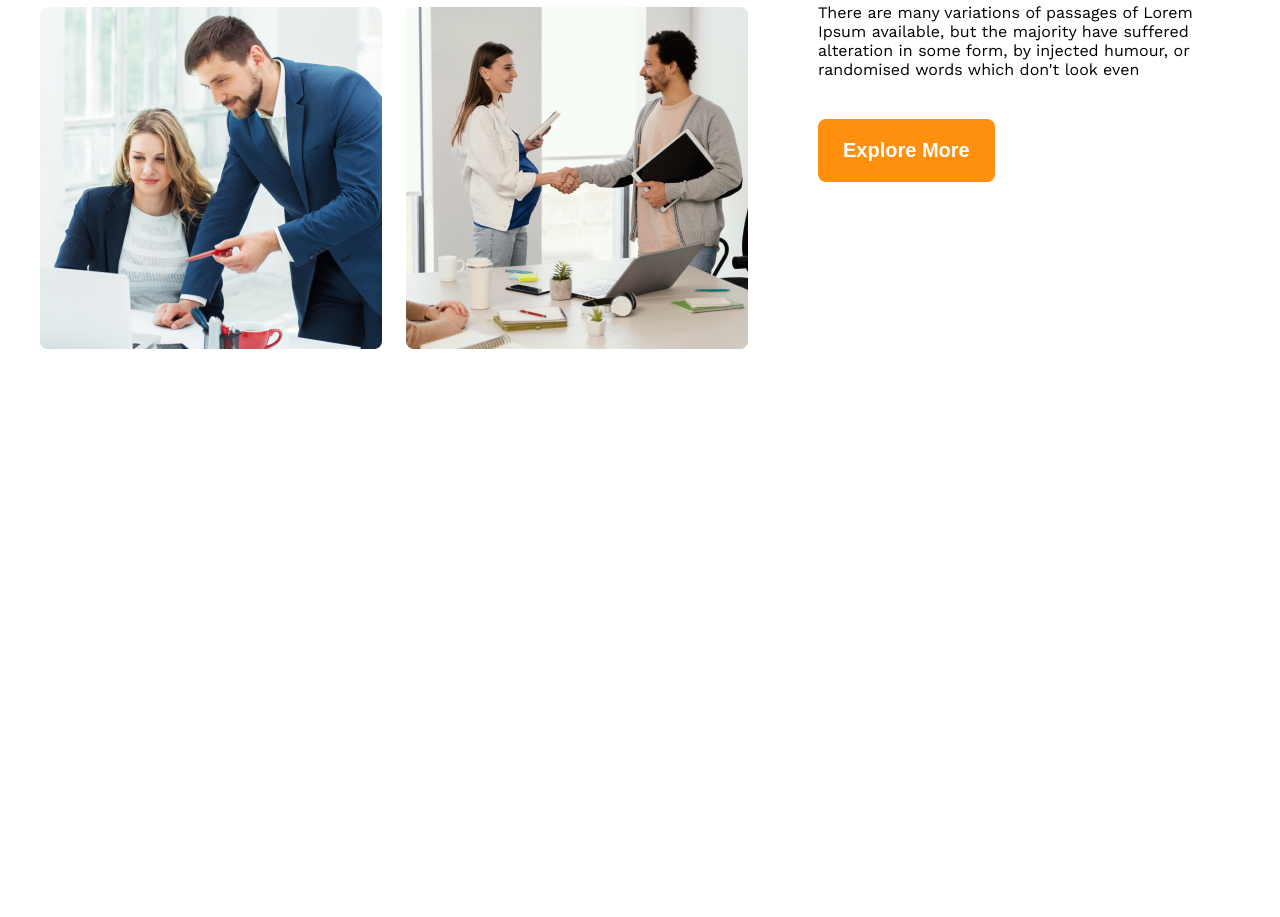
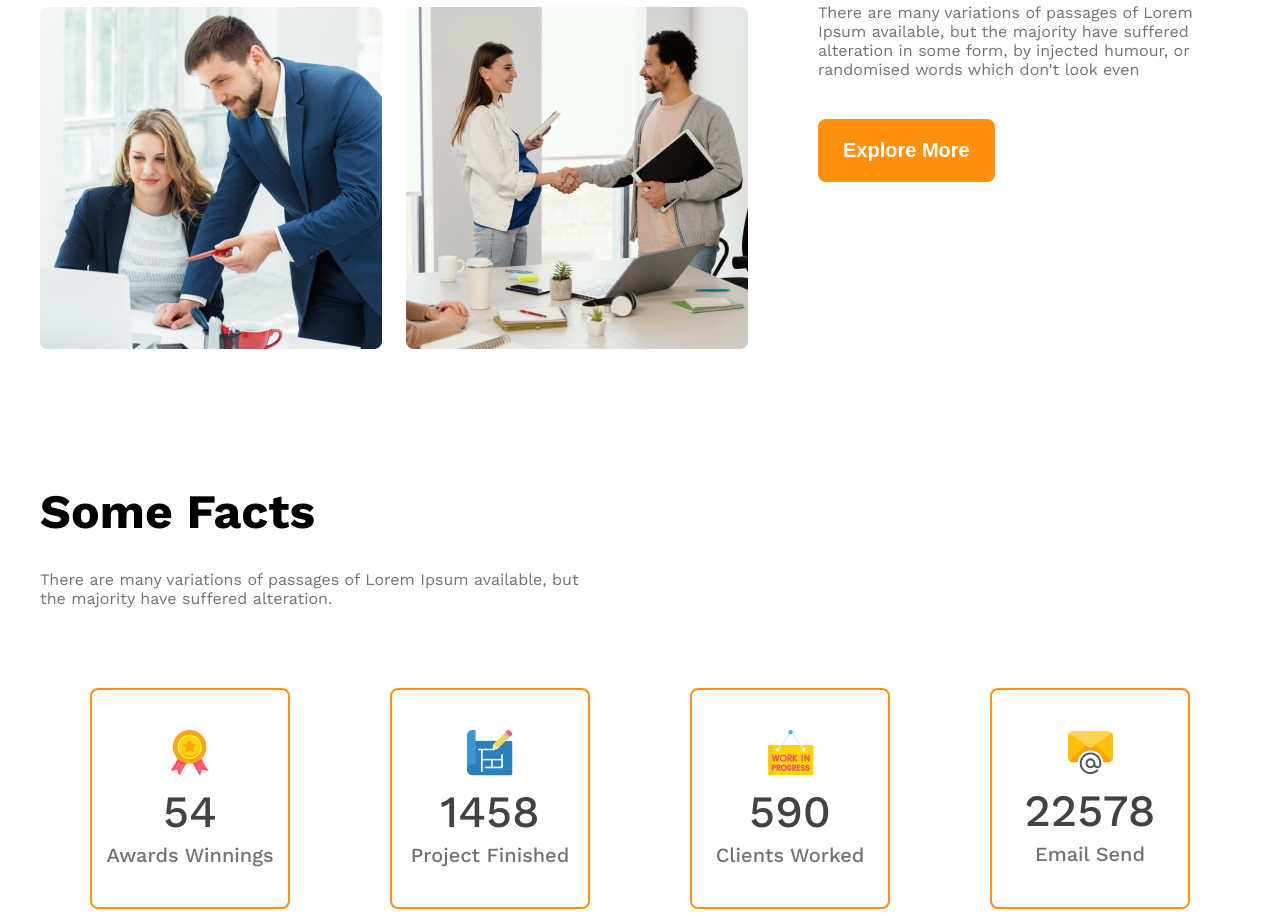
Before and after one commit to Murad-Hasan151/g3-architects-website, a plain HTML site: page index.html in a window 1280 px wide. Shown: the part 1646-2563 px from the top of the page. Before the commit the page ends 2007 px from the top, so only its background shows below. Drawn offline with nearby package versions, Linux system fonts and the light colour scheme.

Commit message:
added a some fact section

```diff
--- a/index.html
+++ b/index.html
@@ -22,13 +22,14 @@
                     <h1 class="banner-title">Brand New
                          Group of Architects
                     </h1>
-                    <p class="banner-description">There are many variations of passages of Lorem Ipsum available, but the majority have suffered alteration in some form, by injected humour, or randomised words which don't look even</p>
+                    <p class="description">There are many variations of passages of Lorem Ipsum available, but the majority have suffered alteration in some form, by injected humour, or randomised words which don't look even</p>
                     <button class="btn-primary">Explore More</button>
                 </div>
                 <img class="banner-image" src="images/banner.png" alt="">
             </div>
     </header>
     <main>
+        <!-- our features -->
         <section class="teams display-flex">
             <div class="team-img-container">
                <div> <img src="images/team1.png" alt="loading architect photo"></div>
@@ -38,8 +39,35 @@
             </div>
             <div class="our-features">
                 <h3 class="feature-title"><span id="quick-list" class="text-light-gray">Quick list</span> <span>of Our</span> <span id="features">Features</span></h3>
-                <p class="feature-description">There are many variations of passages of Lorem Ipsum available, but the majority have suffered alteration in some form, by injected humour, or randomised words which don't look even</p>
+                <p class="description">There are many variations of passages of Lorem Ipsum available, but the majority have suffered alteration in some form, by injected humour, or randomised words which don't look even</p>
                 <button class="btn-primary">Explore More</button>
+            </div>
+        </section>
+        <!-- some facts -->
+        <section class="some-facts">
+            <h3 class="title">Some Facts</h3>
+            <p class="description">There are many variations of passages of Lorem Ipsum available, but <br> the majority have suffered alteration.</p>
+            <div class="facts">
+                <div class="fact">
+                    <img src="images/icons/ribon.png" alt="" class="fact-icon">
+                    <p class="fact-nb">54</p>
+                    <h5 class="fact-name">Awards Winnings</h5>
+                </div>
+                <div class="fact">
+                    <img src="images/icons/projects.png" alt="" class="fact-icon">
+                    <p class="fact-nb">1458</p>
+                    <h5 class="fact-name">Project Finished</h5>
+                </div>
+                <div class="fact">
+                    <img src="images/icons/customers.png" alt="" class="fact-icon">
+                    <p class="fact-nb">590</p>
+                    <h5 class="fact-name">Clients Worked</h5>
+                </div>
+                <div class="fact">
+                    <img src="images/icons/email.png" alt="" class="fact-icon">
+                    <p class="fact-nb">22578</p>
+                    <h5 class="fact-name">Email Send</h5>
+                </div>
             </div>
         </section>
     </main>
--- a/styles/style.css
+++ b/styles/style.css
@@ -42,6 +42,10 @@
         font-weight: 600;
         border-radius: 8px;
         border: none;
+    }
+    .description{
+        font-size: 1rem;
+        color: #727272;
     }
 
 
@@ -94,6 +98,10 @@
     grid-template-columns: repeat(2, 1fr);
     gap: 24px;
 }
+.our-features{
+     max-width: 380px;
+}
+
 .feature-title{
     font-weight: 700;
     font-size: 2.8rem;
@@ -108,10 +116,59 @@
     margin-bottom: 40px;
 }
 
+/* some fact style */
+.some-facts .title{
+    margin-bottom: 30px;
+}
+.some-facts .description{
+    margin-bottom: 80px;
+}
+.fact{
+    max-width: 250px;
+    text-align: center;
+    border: 2px solid #FF900E;
+    border-radius: 8px;
+    padding: 40px 0;
+}
+.facts{
+    display: grid;
+    grid-template-columns: repeat(4, 1fr);
+    gap: 100px;
+    margin: 0 50px;
+}
+.fact-nb{
+    margin: 5px 0;
+    font-weight: 500;
+    font-size: 2.8rem;
+    color: #424242;
+}
+.fact-name{
+    font-weight: 500;
+    font-size: 20px;
+    color: #727272;
+    margin: 0 0;
+}
+
 
 /* responsive media query */
 @media screen and (max-width: 576px) {
-    .navbar, .nav-links{
+    .navbar,
+    .nav-links,
+    .teams{
         flex-direction: column;
     }
+    .team-img-container{
+        grid-template-columns: repeat(1, 1fr);
+    }
 }
+
+
+/* responsive for medium device */
+@media screen and (min-width:577px) and (max-width:992px) {
+    .teams{
+        flex-direction: column
+    }
+    .our-features{
+        max-width: 600px;
+    }
+}
```
